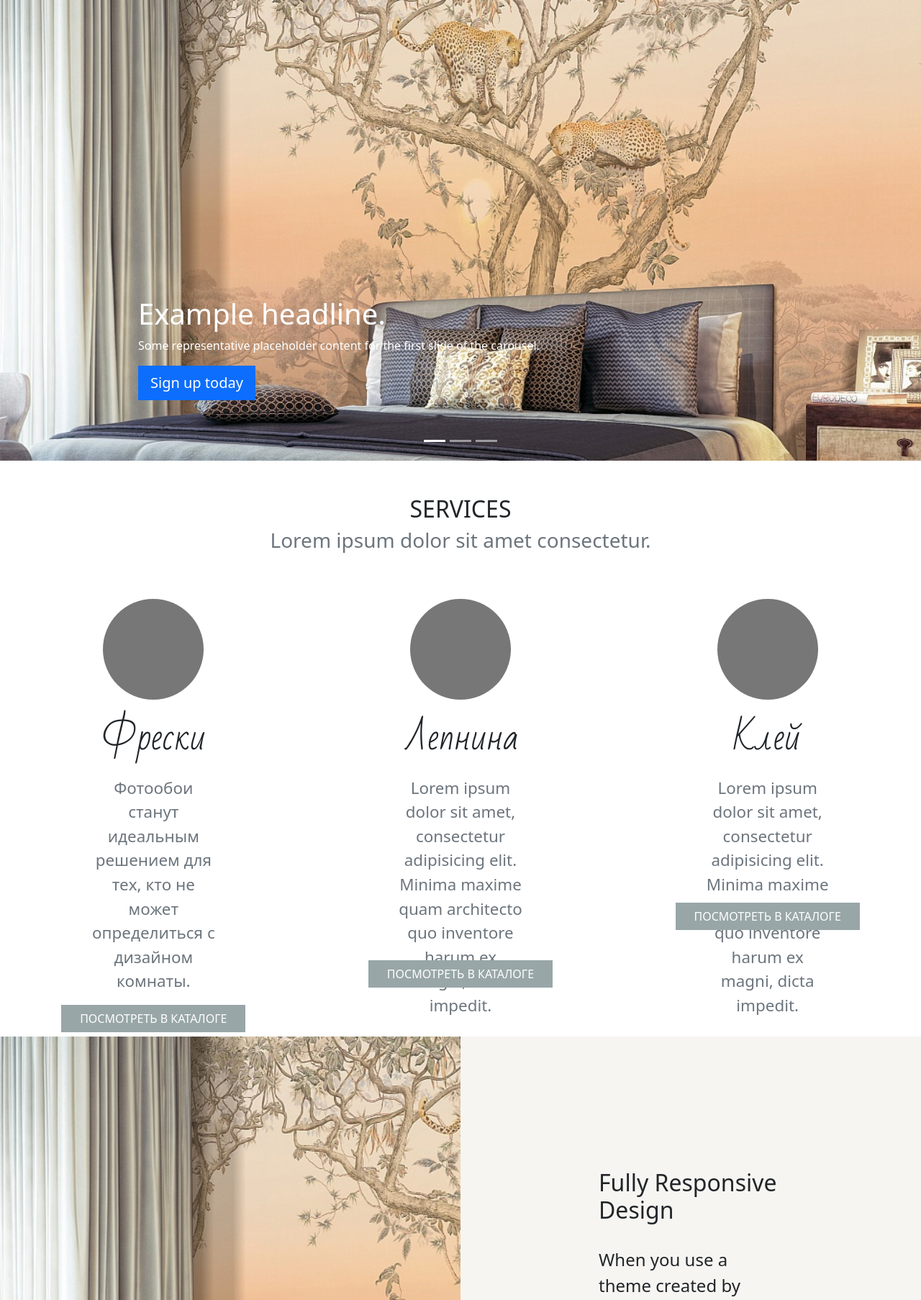
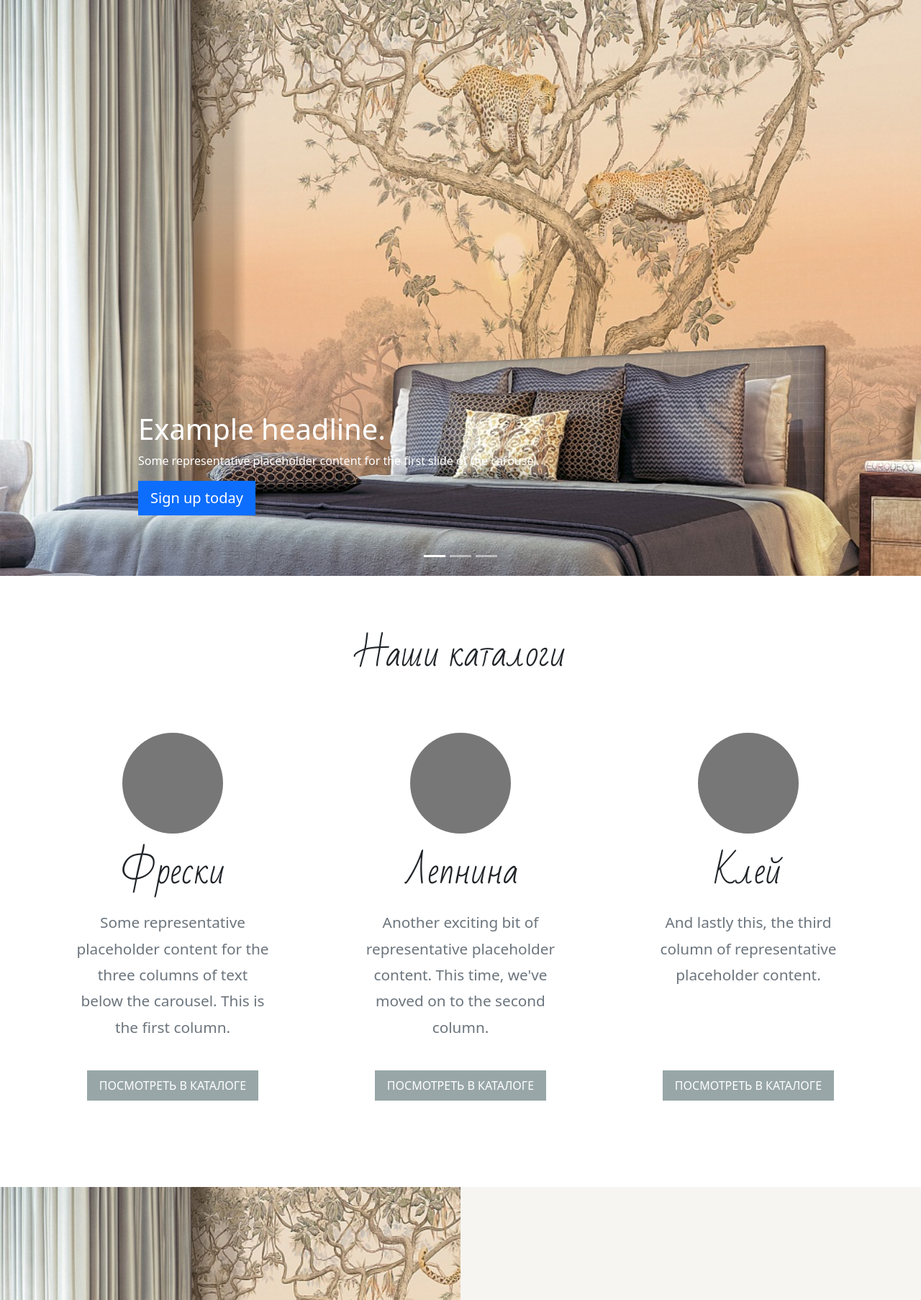
Before and after one commit to iWebshark/FreskiProject, a Django app: page / in a window 1280 px wide. Shown: the part 112-1918 px from the top of the page at 72% size. Run offline with Django 3.2, Linux system fonts and the light colour scheme.

Commit message:
Site web design

```diff
--- a/static/css/main.css
+++ b/static/css/main.css
@@ -68,10 +68,32 @@
 
 .btn {
     border-radius: 0;
+    padding: .5rem 1rem;
 }
 
 .btn-to-catalog {
     width: 16rem;
+}
+
+.page-section {
+    padding-top: 5rem;
+    padding-bottom: 5rem;
+}
+
+.page-section h2.section-heading {
+    font-size: 3rem;
+    margin-top: 0;
+    margin-bottom: 5rem;
+}
+
+.text-uppercase {
+    text-transform: uppercase !important;
+}
+
+.page-section h3.section-subheading {
+    font-size: 1rem;
+    font-weight: 400;
+    margin-bottom: 4rem;
 }
 
 /*showcases styles*/
@@ -97,7 +119,7 @@
 
 /* Declare heights because of positioning of img element */
 .carousel-item {
-    height: 40rem;
+    height: 50rem;
 }
 
 .carousel-item > img {
@@ -105,8 +127,8 @@
     top: 0;
     left: 0;
     min-width: 100%;
-    height: 40rem;
-    z-index: -2;
+    height: 50rem;
+    object-fit: cover;
 }
 
 .card:hover {
@@ -114,12 +136,11 @@
     cursor: pointer;
 }
 
-
 /* MARKETING CONTENT
 -------------------------------------------------- */
 
 /* Center align the text within the three columns below the carousel */
-.marketing .col-lg-4 {
+.marketing .col-lg-3 {
     margin-bottom: 1.5rem;
     text-align: center;
 }
@@ -129,7 +150,7 @@
 }
 
 /* rtl:begin:ignore */
-.marketing .col-lg-4 p {
+.marketing .col-lg-3 p {
     margin-right: .75rem;
     margin-left: .75rem;
 }
@@ -146,3 +167,23 @@
 .f-3-rem {
     font-size: 3rem;
 }
+
+.text-sells {
+    font-size: 1.3rem;
+    height: 8rem;
+    line-height: 1.75;
+}
+
+@media screen and (max-width: 1360px ) {
+    .text-sells {
+        height: 13rem;
+    }
+}
+
+@media screen and (max-width: 990px) {
+    .text-sells {
+        padding-left: 11rem;
+        padding-right: 11rem;
+        height: 5rem;
+    }
+}
--- a/templates/base.html
+++ b/templates/base.html
@@ -12,10 +12,11 @@
           integrity="sha384-BmbxuPwQa2lc/FVzBcNJ7UAyJxM6wuqIj61tLrc4wSX0szH/Ev+nYRRuWlolflfl" crossorigin="anonymous">
     <!-- Custom styles for this template -->
     <link href="{% static 'css/main.css' %}" rel="stylesheet">
-
+    <script src="https://unpkg.com/feather-icons"></script>
     <!-- Google Fonts -->
     <link rel="preconnect" href="https://fonts.gstatic.com">
-    <link href="https://fonts.googleapis.com/css2?family=Bad+Script&family=Caveat&family=Roboto:wght@500&display=swap" rel="stylesheet">
+    <link href="https://fonts.googleapis.com/css2?family=Bad+Script&family=Caveat&family=Roboto:wght@500&display=swap"
+          rel="stylesheet">
 
 </head>
 <body class="d-flex flex-column h-100">
@@ -80,24 +81,9 @@
             <!-- Grid row -->
             <div class="row mt-3">
                 <!-- Grid column -->
-                <div class="col-md-3 col-lg-4 col-xl-3 mx-auto mb-4">
-                    <!-- Content -->
-                    <h6 class="text-uppercase fw-bold">О компании</h6>
-                    <hr
-                            class="mb-4 mt-0 d-inline-block mx-auto"
-                            style="width: 60px; background-color: #fdfaf4; height: 2px;opacity: 100;"
-                    />
-                    <p>
-                        Lorem ipsum dolor sit amet, consectetur adipisicing elit. Alias autem corporis dolores dolorum
-                        hic laborum nemo quasi quo recusandae voluptatum.
-                    </p>
-                </div>
-                <!-- Grid column -->
-
-                <!-- Grid column -->
                 <div class="col-md-2 col-lg-2 col-xl-2 mx-auto mb-4">
                     <!-- Links -->
-                    <h6 class="text-uppercase fw-bold">Ссылки</h6>
+                    <h6 class="text-uppercase fw-bold text-white">Ссылки</h6>
                     <hr
                             class="mb-4 mt-0 d-inline-block mx-auto"
                             style="width: 60px; background-color: #fcfbf9; height: 2px;opacity: 100;"
@@ -123,7 +109,7 @@
                 <!-- Grid column -->
                 <div class="col-md-3 col-lg-2 col-xl-2 mx-auto mb-4">
                     <!-- Links -->
-                    <h6 class="text-uppercase fw-bold">Каталог</h6>
+                    <h6 class="text-uppercase fw-bold text-white">Каталог</h6>
                     <hr
                             class="mb-4 mt-0 d-inline-block mx-auto"
                             style="width: 60px; background-color: #fcfbf9; height: 2px;opacity: 100;"
@@ -143,14 +129,26 @@
                 <!-- Grid column -->
                 <div class="col-md-4 col-lg-3 col-xl-3 mx-auto mb-md-0 mb-4">
                     <!-- Links -->
-                    <h6 class="text-uppercase fw-bold">Контакты</h6>
+                    <h6 class="text-uppercase fw-bold text-white">Контакты</h6>
                     <hr
                             class="mb-4 mt-0 d-inline-block mx-auto"
                             style="width: 60px; background-color: #fcfbf9; height: 2px;opacity: 100;"
                     />
-                    <p><i class="fas fa-home mr-3"></i> г. Минск, ТЦ Град, пав. 293</p>
-                    <p><i class="fas fa-envelope mr-3"></i> info@example.com</p>
-                    <p><i class="fas fa-phone mr-3"></i> +375 (29) 628-55-08</p>
+                    <p class="text-white fw-bold" style="margin-bottom: 0;">
+                        <i class="mr-3" data-feather="map-pin"></i>
+                        г. Минск, ТЦ Град, пав. 293
+                    </p>
+                    <p class="ml-4 text-white" style="font-size: 0.8rem; margin-left: 1.8rem">Вторник – Воскресение: с 9:00 до 18:00
+                        <br>
+                        Понедельник - выходной</p>
+                    <p class="text-white">
+                        <i class="mr-3" data-feather="mail"></i>
+                        info@example.com
+                    </p>
+                    <p class="text-white">
+                        <i class="mr-3" data-feather="phone"></i>
+                        +375 (29) 628-55-08
+                    </p>
                 </div>
                 <!-- Grid column -->
             </div>
@@ -169,5 +167,9 @@
 <script src="https://cdn.jsdelivr.net/npm/bootstrap@5.0.0-beta2/dist/js/bootstrap.bundle.min.js"
         integrity="sha384-b5kHyXgcpbZJO/tY9Ul7kGkf1S0CWuKcCD38l8YkeH8z8QjE0GmW1gYU5S9FOnJ0"
         crossorigin="anonymous"></script>
+
+<script>
+    feather.replace()
+</script>
 </body>
 </html>
--- a/templates/common/index.html
+++ b/templates/common/index.html
@@ -8,7 +8,7 @@
 
 {% block main_block %}
     <!-- Carousel -->
-    <div id="myCarousel" class="carousel slide" data-bs-ride="carousel">
+    <div id="myCarousel" class="carousel slide">
         <div class="carousel-indicators">
             <button type="button" data-bs-target="#myCarousel" data-bs-slide-to="0" class="active" aria-current="true"
                     aria-label="Slide 1"></button>
@@ -17,7 +17,7 @@
         </div>
         <div class="carousel-inner">
             <div class="carousel-item active">
-                <img src="/media/freski-ecodecor.by2.jpg" alt="" style="object-fit: cover; ">
+                <img src="/media/freski-ecodecor.by2.jpg" alt="" class="carousel-img">
 
                 <div class="container">
                     <div class="carousel-caption text-start">
@@ -53,56 +53,54 @@
     </div>
 
     <!-- Sells -->
-    <section class="marketing container-fluid" id="services">
-        <div class="text-center" style="margin-top: 3rem">
-            <h2 class="section-heading text-uppercase">Services</h2>
-            <h3 class="section-subheading text-muted">Lorem ipsum dolor sit amet consectetur.</h3>
+    <div class="container-fluid marketing page-section">
+        <div class="text-center">
+            <h2 class="section-heading bad-script-font">Наши каталоги</h2>
         </div>
-        <div class="row text-center" style="margin-top: 4rem">
-            <div class="col">
+        <!-- Three columns of text below the carousel -->
+        <div class="row d-flex justify-content-evenly">
+            <div class="col-lg-3">
                 <svg class="bd-placeholder-img rounded-circle" width="140" height="140"
                      xmlns="http://www.w3.org/2000/svg" role="img" aria-label="Placeholder: 140x140"
-                     preserveAspectRatio="xMidYMid slice" focusable="false"><title>Фрески</title>
+                     preserveAspectRatio="xMidYMid slice" focusable="false"><title>Placeholder</title>
                     <rect width="100%" height="100%" fill="#777"/>
                     <text x="50%" y="50%" fill="#777" dy=".3em">140x140</text>
                 </svg>
+
                 <h4 class="my-4 bad-script-font f-3-rem">Фрески</h4>
-                <div class="container-fluid" style="padding-left: 7rem; padding-right: 7rem; min-height: 11rem">
-                    <p class="text-muted align-self-center" style="font-size: 1.4rem">Фотообои станут идеальным решением для тех, кто не может определиться с дизайном комнаты.</p>
-                </div>
-                <button type="button" class="btn btn-gray btn-to-catalog">ПОСМОТРЕТЬ В КАТАЛОГЕ</button>
-            </div>
-            <div class="col">
+                <p class="text-muted text-sells">Some representative placeholder content for the three columns of text below the
+                    carousel. This is the
+                    first column.</p>
+                <p><a class="btn btn-gray" href="#">ПОСМОТРЕТЬ В КАТАЛОГЕ</a></p>
+            </div><!-- /.col-lg-4 -->
+            <div class="col-lg-3">
                 <svg class="bd-placeholder-img rounded-circle" width="140" height="140"
                      xmlns="http://www.w3.org/2000/svg" role="img" aria-label="Placeholder: 140x140"
-                     preserveAspectRatio="xMidYMid slice" focusable="false"><title>Фрески</title>
+                     preserveAspectRatio="xMidYMid slice" focusable="false"><title>Placeholder</title>
                     <rect width="100%" height="100%" fill="#777"/>
                     <text x="50%" y="50%" fill="#777" dy=".3em">140x140</text>
                 </svg>
+
                 <h4 class="my-4 bad-script-font f-3-rem">Лепнина</h4>
-                <div class="container-fluid" style="padding-left: 7rem; padding-right: 7rem; min-height: 11rem; max-height: 16rem">
-                    <p class="text-muted" style="font-size: 1.4rem">Lorem ipsum dolor sit amet, consectetur adipisicing elit. Minima maxime quam
-                        architecto quo inventore harum ex magni, dicta impedit.</p>
-                </div>
-                <button type="button" class="btn btn-gray btn-to-catalog">ПОСМОТРЕТЬ В КАТАЛОГЕ</button>
-            </div>
-            <div class="col">
+                <p class="text-muted text-sells">Another exciting bit of representative placeholder content. This time, we've moved
+                    on to the second
+                    column.</p>
+                <p><a class="btn btn-gray" href="#">ПОСМОТРЕТЬ В КАТАЛОГЕ</a></p>
+            </div><!-- /.col-lg-4 -->
+            <div class="col-lg-3">
                 <svg class="bd-placeholder-img rounded-circle" width="140" height="140"
                      xmlns="http://www.w3.org/2000/svg" role="img" aria-label="Placeholder: 140x140"
-                     preserveAspectRatio="xMidYMid slice" focusable="false"><title>Фрески</title>
+                     preserveAspectRatio="xMidYMid slice" focusable="false"><title>Placeholder</title>
                     <rect width="100%" height="100%" fill="#777"/>
                     <text x="50%" y="50%" fill="#777" dy=".3em">140x140</text>
                 </svg>
+
                 <h4 class="my-4 bad-script-font f-3-rem">Клей</h4>
-                <div class="container-fluid" style="padding-left: 7rem; padding-right: 7rem; height: 11rem">
-                    <p class="text-muted" style="font-size: 1.4rem">Lorem ipsum dolor sit amet, consectetur adipisicing elit. Minima maxime quam
-                        architecto quo inventore harum ex magni, dicta impedit.</p>
-                </div>
-                <button type="button" class="btn btn-gray btn-to-catalog">ПОСМОТРЕТЬ В КАТАЛОГЕ</button>
+                <p class="text-muted text-sells">And lastly this, the third column of representative placeholder content.</p>
+                <p><a class="btn btn-gray" href="#">ПОСМОТРЕТЬ В КАТАЛОГЕ</a></p>
             </div>
         </div>
-
-    </section>
+    </div>
 
     <!-- Freski 1 row -->
     <div class="container-fluid">
@@ -110,7 +108,8 @@
             <div class="col-lg-6 showcase-img" style="background-image: url('/media/freski-ecodecor.by2.jpg')"></div>
             <div class="col-lg-6 my-auto showcase-text" style="padding-left: 12rem; padding-right: 12rem;">
                 <h2 style="font-size: 2rem">Fully Responsive Design</h2>
-                <p class="lead mb-0" style="margin-top: 2rem; font-size: 1.5rem;">When you use a theme created by Start Bootstrap, you know that the theme will look
+                <p class="lead mb-0" style="margin-top: 2rem; font-size: 1.5rem;">When you use a theme created by Start
+                    Bootstrap, you know that the theme will look
                     great on any device, whether it's a phone, tablet, or desktop the page will behave responsively!</p>
             </div>
         </div>
@@ -127,7 +126,8 @@
                 <div class="card-body">
                     <p class="card-text text-center fs-6 mt-3" style="text-decoration: underline #a78d6e">Пример #1</p>
                     <div class="d-flex" style="min-height: 10rem">
-                        <p class="card-text align-self-center text-center fs-4">ФРЕСКА В СПАЛЬНОЙ КОМНАТЕ В ЖК МИНСК-МИР</p>
+                        <p class="card-text align-self-center text-center fs-4">ФРЕСКА В СПАЛЬНОЙ КОМНАТЕ В ЖК
+                            МИНСК-МИР</p>
                     </div>
                 </div>
                 <div>
@@ -158,7 +158,8 @@
                 <div class="card-body">
                     <p class="card-text text-center fs-6 mt-3" style="text-decoration: underline #a78d6e">Пример #3</p>
                     <div class="d-flex" style="min-height: 10rem">
-                        <p class="card-text align-self-center text-center fs-4">ФРЕСКА В СПАЛЬНОЙ КОМНАТЕ В ЖК МИНСК-МИР</p>
+                        <p class="card-text align-self-center text-center fs-4">ФРЕСКА В СПАЛЬНОЙ КОМНАТЕ В ЖК
+                            МИНСК-МИР</p>
                     </div>
                 </div>
                 <div>
@@ -192,7 +193,8 @@
         <div class="row" style="background: #f6f5f1">
             <div class="col-lg-6 my-auto showcase-text" style="padding-left: 12rem; padding-right: 12rem;">
                 <h2 style="font-size: 2rem">Fully Responsive Design</h2>
-                <p class="lead mb-0" style="margin-top: 2rem; font-size: 1.5rem;">When you use a theme created by Start Bootstrap, you know that the theme will look
+                <p class="lead mb-0" style="margin-top: 2rem; font-size: 1.5rem;">When you use a theme created by Start
+                    Bootstrap, you know that the theme will look
                     great on any device, whether it's a phone, tablet, or desktop the page will behave responsively!</p>
             </div>
             <div class="col-lg-6 showcase-img" style="background-image: url('/media/freski-ecodecor.by2.jpg')"></div>
```
